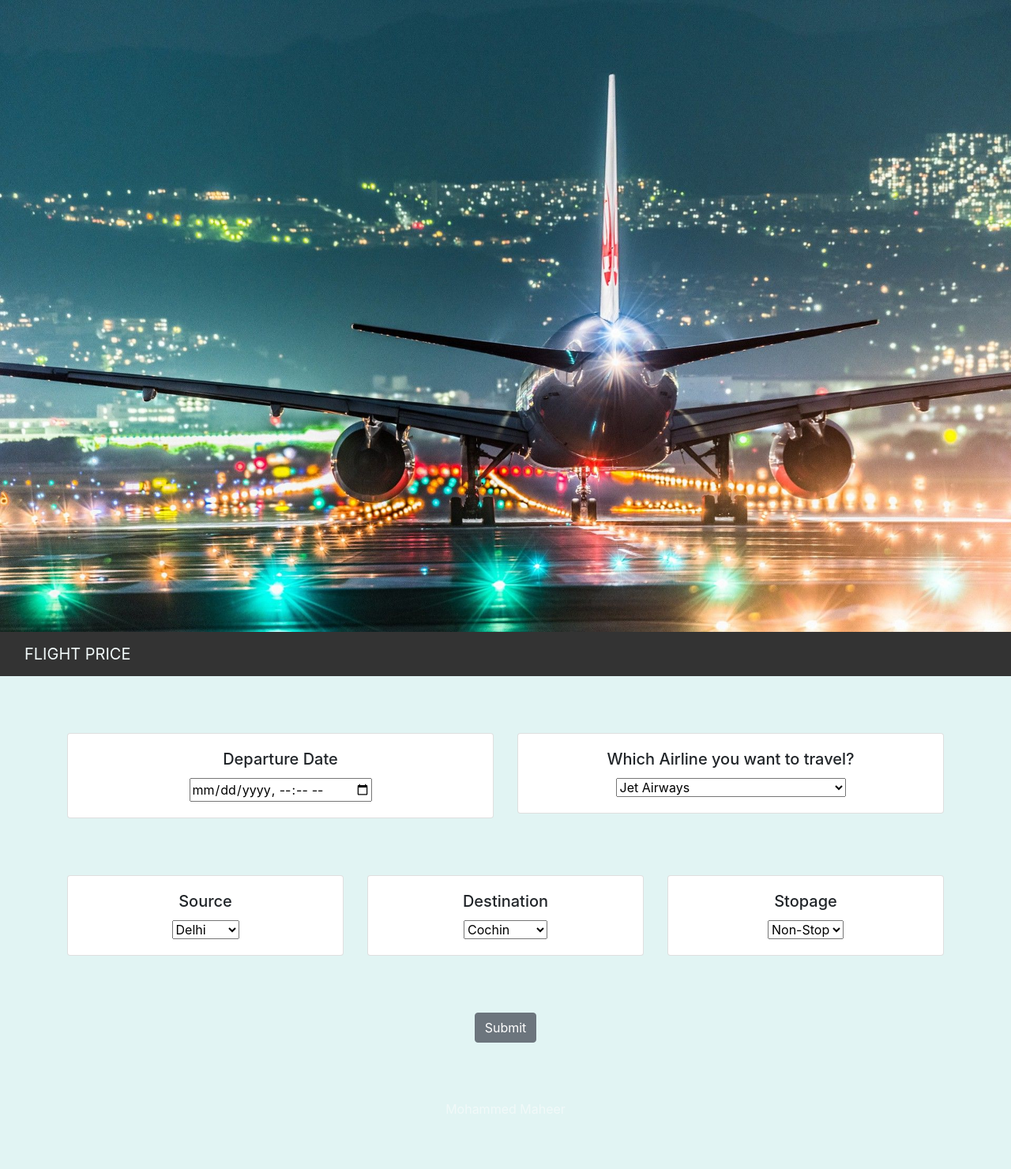
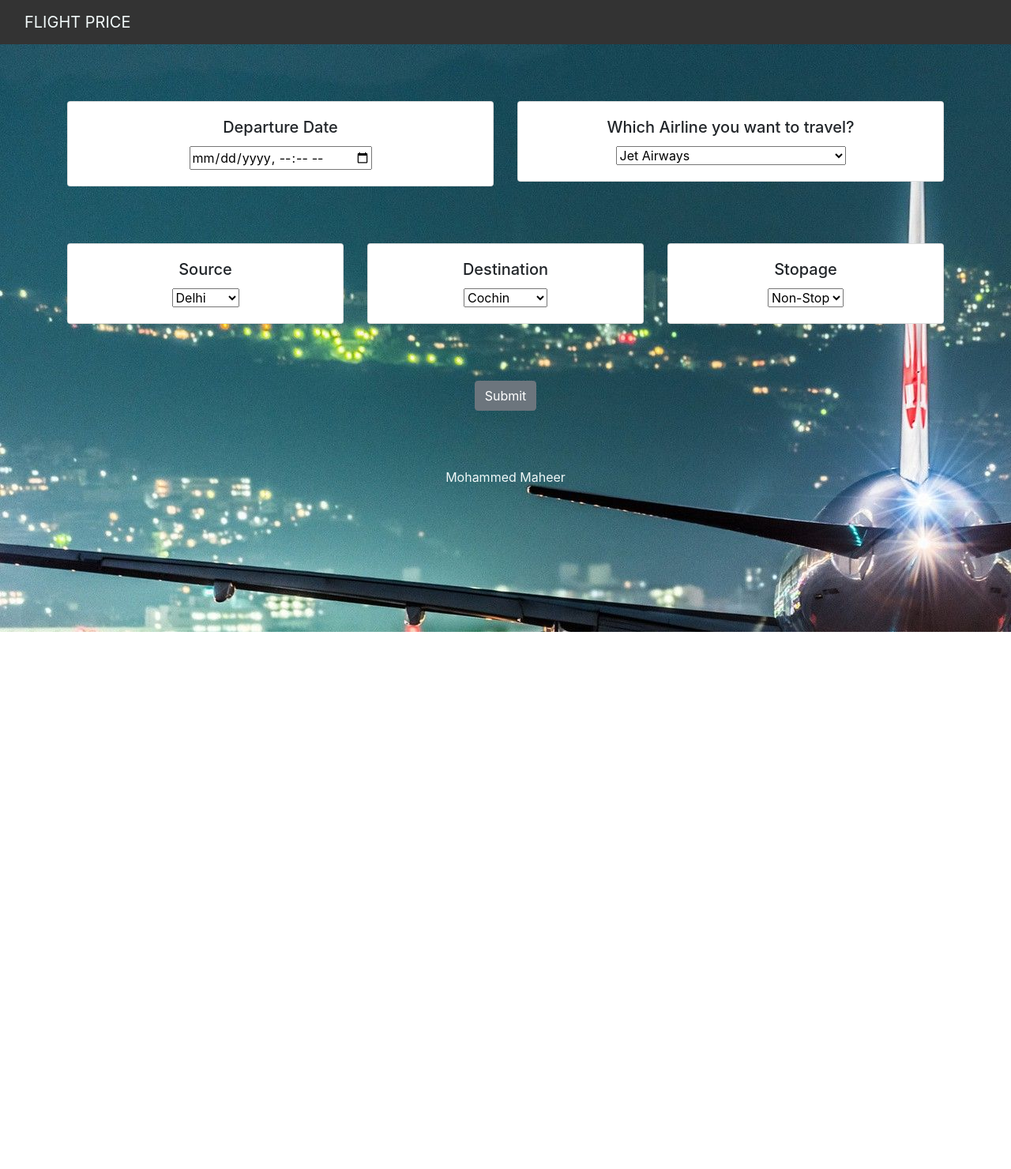
Before and after one commit to android-kunjapppan/Flight-Fare-Prediction, a Flask app: page / in a window 1280 px wide. Shown: the whole page at 79% size. After the commit the page ends 800 px from the top, so only its background shows below. Run offline with Flask 2, Linux system fonts and the light colour scheme; parts of the project's set-up code (start-up, migrations or seed data) failed here and were passed over; some libraries are stand-ins or nearby versions.

Commit message:
Update home.html

```diff
--- a/templates/home.html
+++ b/templates/home.html
@@ -18,7 +18,11 @@
 </head>
 
 <body>
-    <img src="runway.jpg" class="img-fluid" alt="Responsive image">
+    <style>
+body {
+  background-image: url('runway.jpg');
+}
+</style>
 
     <!-- Heading -->
     <nav class="navbar navbar-inverse navbar-fixed-top">
```
